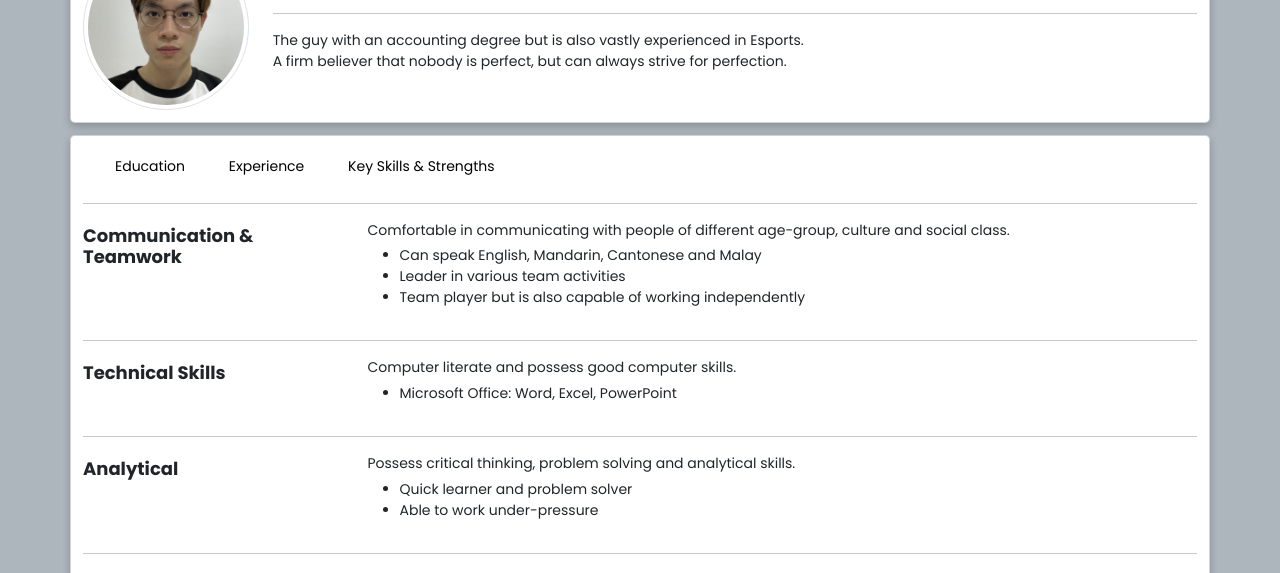
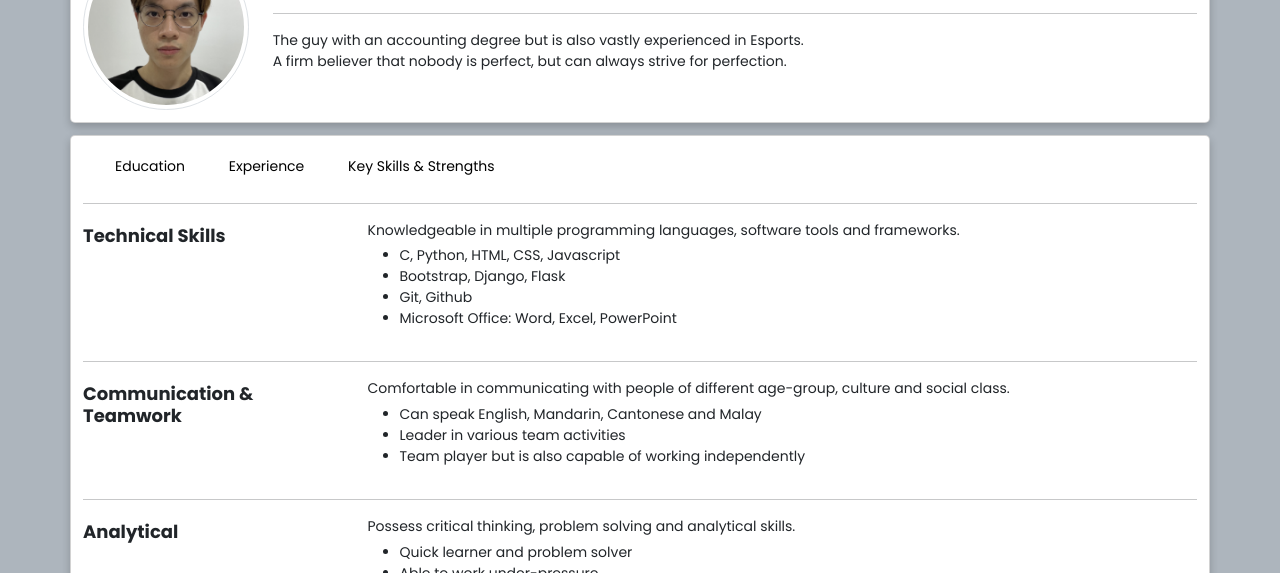
Before and after one commit to joncms95/joncms95.github.io, a plain HTML site: page keyskills.html in a window 1280 px wide. Shown: the part 81-654 px from the top of the page. Drawn offline with nearby package versions, Linux system fonts and the light colour scheme.

Commit message:
keyskills

```diff
--- a/keyskills.html
+++ b/keyskills.html
@@ -67,6 +67,21 @@
         <!-- Nav panes -->
         <div class="row">
             <div class="col-sm-12 col-md-3">
+                <h4>Technical Skills</h4>
+            </div>
+            <div class="col-sm-12 col-md-9">
+                <p>Knowledgeable in multiple programming languages, software tools and frameworks.</p>
+                <ul>
+                    <li>C, Python, HTML, CSS, Javascript</li>
+                    <li>Bootstrap, Django, Flask</li>
+                    <li>Git, Github</li>
+                    <li>Microsoft Office: Word, Excel, PowerPoint</li>
+                </ul>
+            </div>
+        </div>
+        <hr />
+        <div class="row">
+            <div class="col-sm-12 col-md-3">
                 <h4>Communication & Teamwork</h4>
             </div>
             <div class="col-sm-12 col-md-9">
@@ -75,18 +90,6 @@
                     <li>Can speak English, Mandarin, Cantonese and Malay</li>
                     <li>Leader in various team activities</li>
                     <li>Team player but is also capable of working independently</li>
-                </ul>
-            </div>
-        </div>
-        <hr />
-        <div class="row">
-            <div class="col-sm-12 col-md-3">
-                <h4>Technical Skills</h4>
-            </div>
-            <div class="col-sm-12 col-md-9">
-                <p>Computer literate and possess good computer skills.</p>
-                <ul>
-                    <li>Microsoft Office: Word, Excel, PowerPoint</li>
                 </ul>
             </div>
         </div>
```
